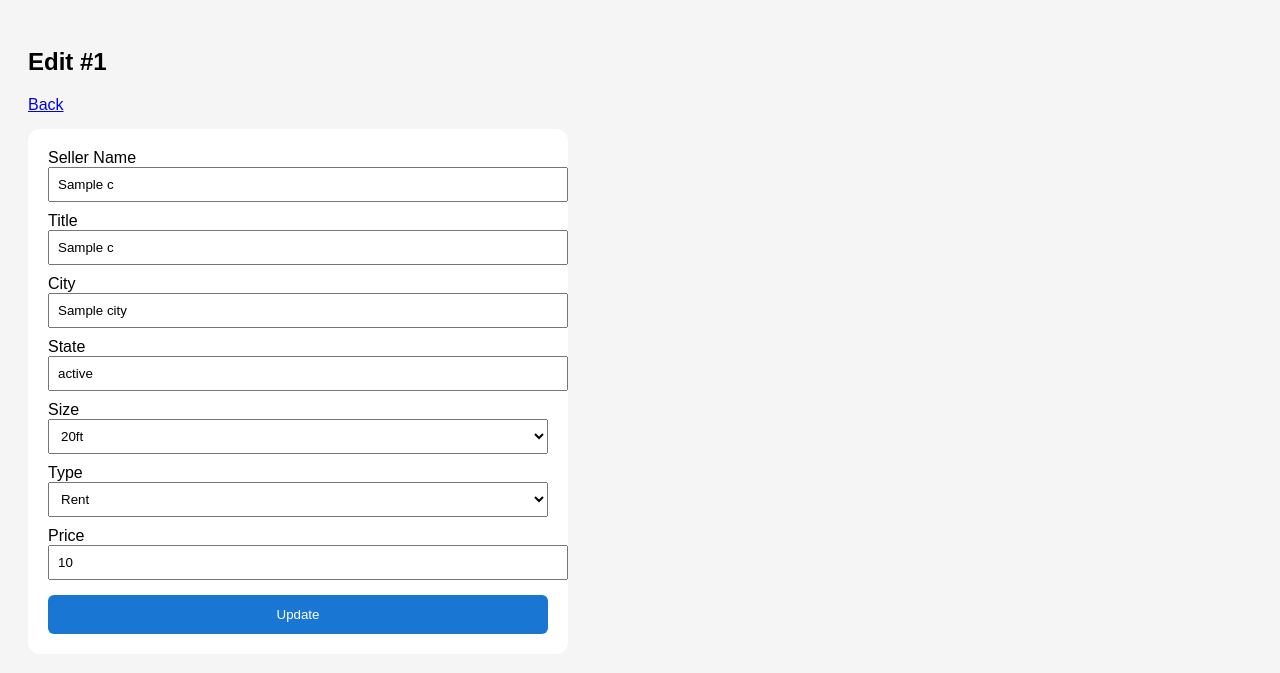
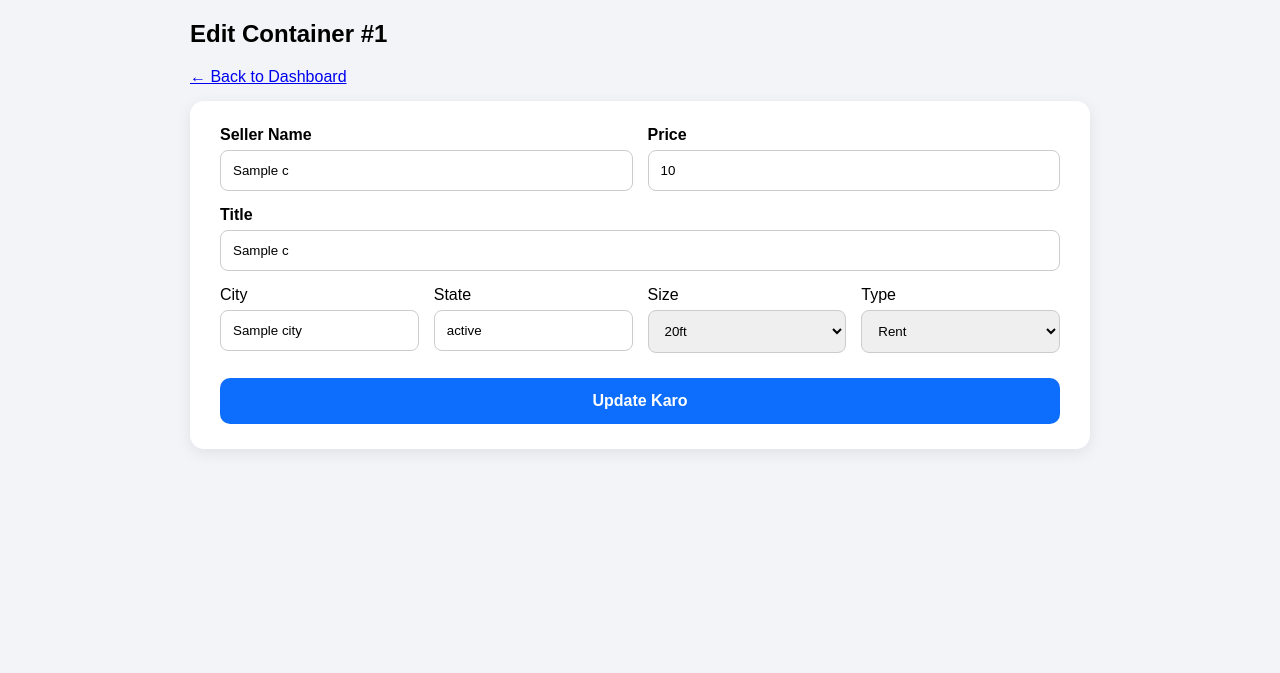
Before and after one commit to chaitanyakhaire15-collab/Container-Bazaar-, a Flask app: template templates/edit.html in a window 1280 px wide. Shown: the top 673 px of the page. Run offline with Flask 3, Linux system fonts and the light colour scheme; the template is opened without the code that fills it: most values are stand-ins (such as "Sample title", 1, 10 or a date in 2020).

Commit message:
edit.html

```diff
--- a/templates/edit.html
+++ b/templates/edit.html
@@ -1,12 +1,22 @@
-<!DOCTYPE html><html><body style="font-family:sans-serif;padding:20px;background:#f5f5f5">
-<h2>Edit #{{c['id']}}</h2><a href="/my-containers">Back</a>
-<form method="POST" style="background:white;padding:20px;border-radius:12px;max-width:500px;margin-top:15px">
-Seller Name<br><input name="seller" value="{{c['seller_name']}}" style="width:100%;padding:8px;margin-bottom:10px"><br>
-Title<br><input name="title" value="{{c['title']}}" style="width:100%;padding:8px;margin-bottom:10px"><br>
-City<br><input name="city" value="{{c['city']}}" style="width:100%;padding:8px;margin-bottom:10px"><br>
-State<br><input name="state" value="{{c['state']}}" style="width:100%;padding:8px;margin-bottom:10px"><br>
-Size<br><select name="size" style="width:100%;padding:8px;margin-bottom:10px"><option {% if c['size']=='20ft' %}selected{% endif %}>20ft</option><option {% if c['size']=='40ft' %}selected{% endif %}>40ft</option><option {% if c['size']=='20ft & 40ft Both' %}selected{% endif %}>20ft & 40ft Both</option></select><br>
-Type<br><select name="type" style="width:100%;padding:8px;margin-bottom:10px"><option {% if c['type']=='Rent' %}selected{% endif %}>Rent</option><option {% if c['type']=='Sell' %}selected{% endif %}>Sell</option><option {% if c['type']=='Rent & Sell Both' %}selected{% endif %}>Rent & Sell Both</option></select><br>
-Price<br><input name="price" value="{{c['price']}}" style="width:100%;padding:8px;margin-bottom:15px"><br>
-<button style="width:100%;padding:12px;background:#1976d2;color:white;border:none;border-radius:6px">Update</button>
-</form></body></html>
+<!DOCTYPE html>
+<html><head><meta name="viewport" content="width=device-width, initial-scale=1"></head>
+<body style="font-family:sans-serif; background:#f2f4f7; margin:0; padding:0;">
+<div style="max-width:900px; margin:20px auto; padding:0 15px;">
+  <h2>Edit Container #{{c['id']}}</h2>
+  <a href="/my-containers">← Back to Dashboard</a>
+  <form method="POST" style="background:white; padding:25px 30px; border-radius:14px; box-shadow:0 4px 15px rgba(0,0,0,0.08); margin-top:15px;">
+    <div style="display:grid; grid-template-columns:1fr 1fr; gap:15px;">
+      <div><label style="font-weight:600;">Seller Name</label><br><input name="seller" value="{{c['seller_name']}}" style="width:100%; padding:12px; margin-top:6px; border:1px solid #ccc; border-radius:8px; box-sizing:border-box;"></div>
+      <div><label style="font-weight:600;">Price</label><br><input name="price" value="{{c['price']}}" style="width:100%; padding:12px; margin-top:6px; border:1px solid #ccc; border-radius:8px; box-sizing:border-box;"></div>
+    </div>
+    <div style="margin-top:15px;"><label style="font-weight:600;">Title</label><br><input name="title" value="{{c['title']}}" style="width:100%; padding:12px; margin-top:6px; border:1px solid #ccc; border-radius:8px; box-sizing:border-box;"></div>
+    <div style="display:grid; grid-template-columns:1fr 1fr 1fr 1fr; gap:15px; margin-top:15px;">
+      <div><label>City</label><br><input name="city" value="{{c['city']}}" style="width:100%; padding:12px; margin-top:6px; border:1px solid #ccc; border-radius:8px; box-sizing:border-box;"></div>
+      <div><label>State</label><br><input name="state" value="{{c['state']}}" style="width:100%; padding:12px; margin-top:6px; border:1px solid #ccc; border-radius:8px; box-sizing:border-box;"></div>
+      <div><label>Size</label><br><select name="size" style="width:100%; padding:12px; margin-top:6px; border:1px solid #ccc; border-radius:8px; box-sizing:border-box;"><option {% if c['size']=='20ft' %}selected{% endif %}>20ft</option><option {% if c['size']=='40ft' %}selected{% endif %}>40ft</option><option>20ft & 40ft Both</option></select></div>
+      <div><label>Type</label><br><select name="type" style="width:100%; padding:12px; margin-top:6px; border:1px solid #ccc; border-radius:8px; box-sizing:border-box;"><option {% if c['type']=='Rent' %}selected{% endif %}>Rent</option><option {% if c['type']=='Sell' %}selected{% endif %}>Sell</option><option>Rent & Sell Both</option></select></div>
+    </div>
+    <button style="width:100%; margin-top:25px; padding:14px; background:#0d6efd; color:white; border:none; border-radius:10px; font-size:16px; font-weight:600;">Update Karo</button>
+  </form>
+</div>
+</body></html>
```
